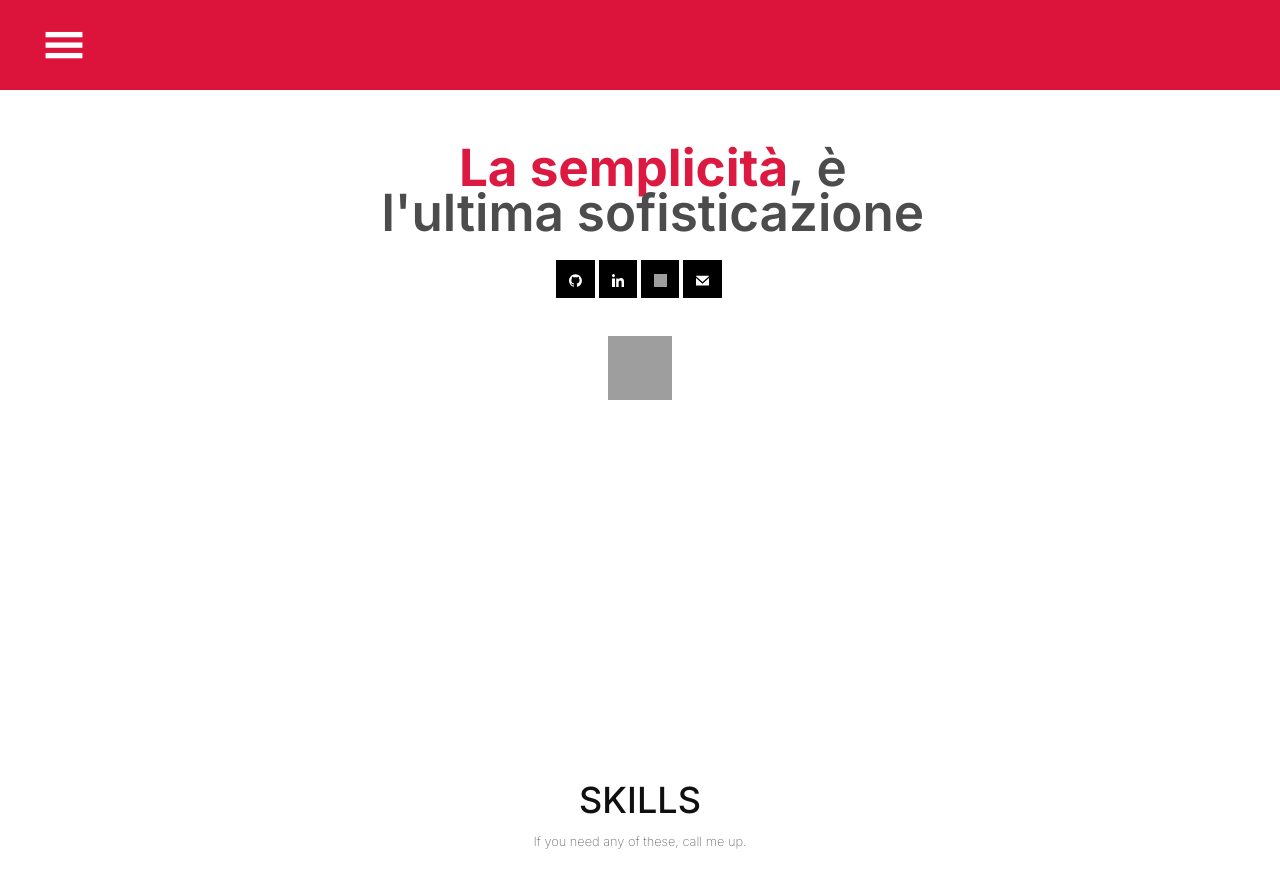
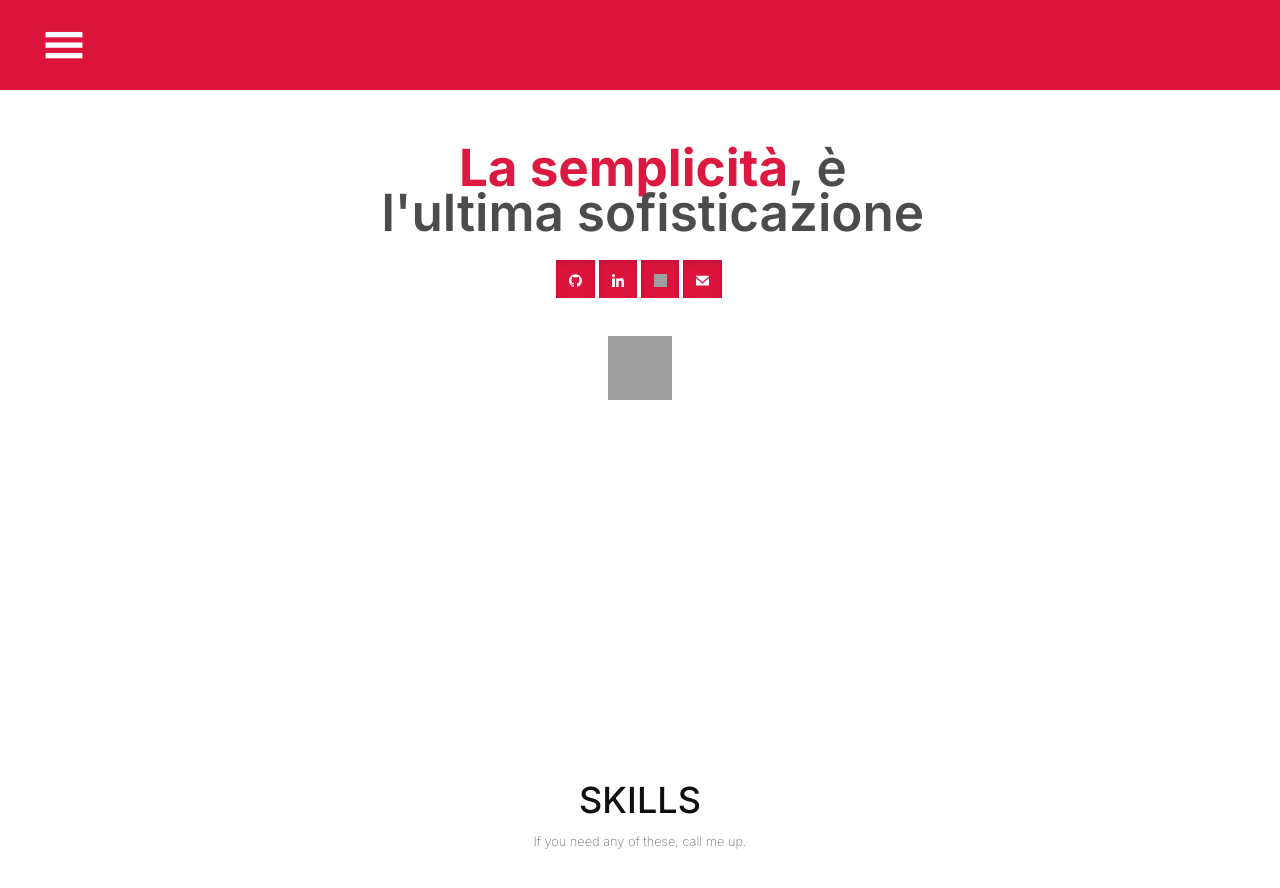
Before and after one commit to lyszt/lyszt.github.io, a Jekyll site: the page built from index.html, in a window 1280 px wide and 900 px high, scrolled down 222 px. Shown: the top 888 px of the window. Built offline with Jekyll 4.4.1, drawn with Linux system fonts in a browser that asks for light colours; grey boxes are pictures that could not be loaded.

Commit message:
Buttons are now crimson

```diff
--- a/css/default.css
+++ b/css/default.css
@@ -340,12 +340,12 @@ div.hamburger.active img {
   padding-left: 1vw;
   padding-right: 1vw;
   font-size: 1vw;
-  background-color: black !important;
+  background-color: crimson !important;
   border: none;
   border-radius: 0;
 }
 #landing-buttons .btn:hover {
-  background-color: crimson !important;
+  background-color: rgb(36, 36, 36) !important;
 }
 #landing-buttons .btn:hover img {
   filter: invert(100%);
```
